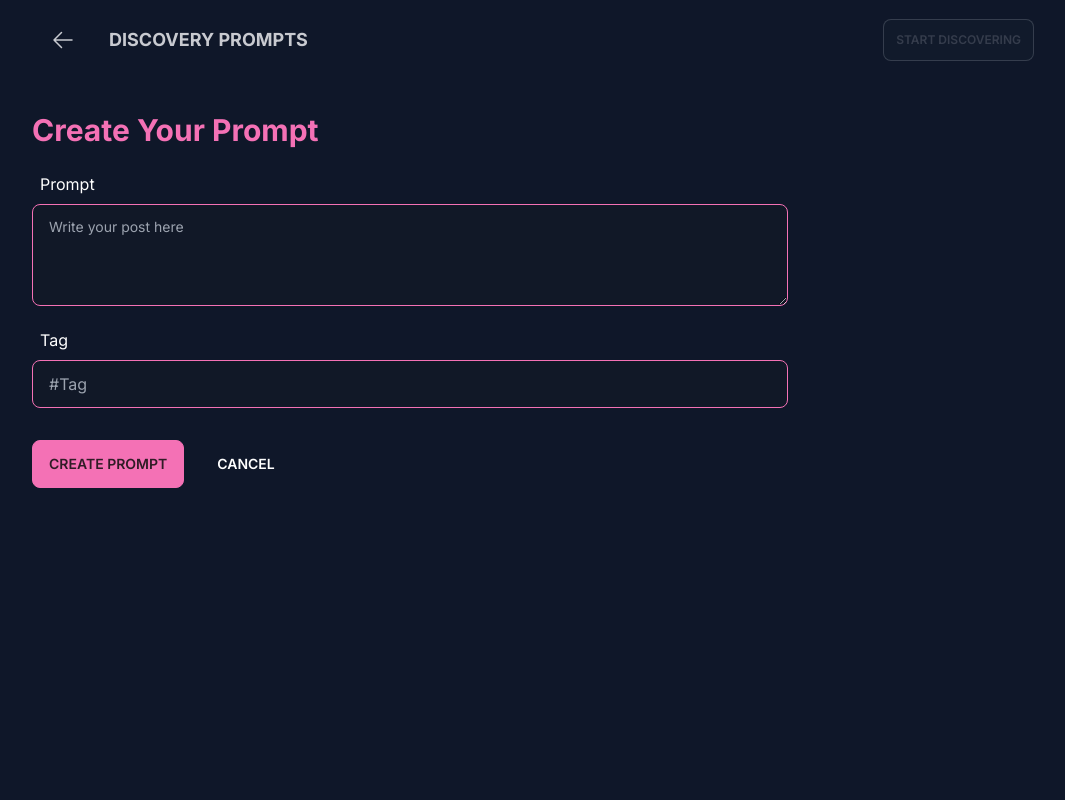
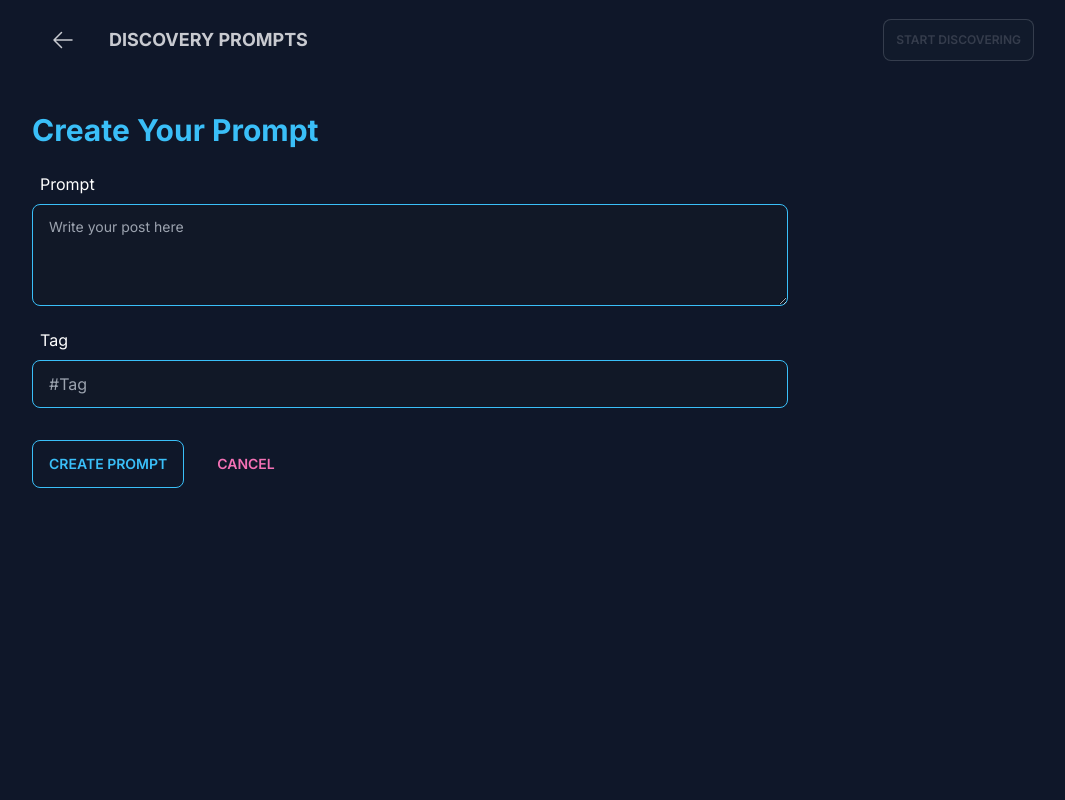
Before and after one commit to AdithyanA2005/Discovery_Prompts_NextJS, a Next.js app: page /new-prompt in a window 1280 px wide. Shown: the top 800 px of the page, without its empty margins (102-1167 px from the left). Built offline with nearby package versions, Linux system fonts and the light colour scheme; no server answers.

Commit message:
Small Theme Change

```diff
--- a/components/Navbar/BackBtn.tsx
+++ b/components/Navbar/BackBtn.tsx
@@ -11,7 +11,7 @@ export default function BackBtn({ }: Props) {
   return (
     <button
       onClick={handleOnClick}
-      className="btn btn-ghost hover:border btn-accent hover:text-accent outline-none font-bold"
+      className="btn btn-ghost hover:text-primary outline-none font-bold"
     >
       <svg xmlns="http://www.w3.org/2000/svg" fill="none" viewBox="0 0 24 24" stroke-width="1.5" stroke="currentColor" className="w-6 h-6">
         <path stroke-linecap="round" stroke-linejoin="round" d="M10.5 19.5L3 12m0 0l7.5-7.5M3 12h18" />
--- a/components/PromptFormSection/index.tsx
+++ b/components/PromptFormSection/index.tsx
@@ -20,7 +20,7 @@ export default function PromptFormSection({ type, tag, setTag, prompt, setPrompt
 
   return (
     <section className="px-1.5 my-[3vh] sm:my-[5vh] w-full max-w-3xl text-white">
-      <h1 className="mb-6 text-accent font-bold text-2xl capitalize sm:text-3xl">
+      <h1 className="text-primary mb-6 font-bold text-2xl capitalize sm:text-3xl">
         {type} Your Prompt
       </h1>
 
@@ -34,7 +34,7 @@ export default function PromptFormSection({ type, tag, setTag, prompt, setPrompt
             value={prompt}
             onChange={handlePromptChange}
             required={true}
-            className="textarea textarea-accent w-full bg-gray-900"
+            className="textarea textarea-primary w-full bg-gray-900"
             placeholder="Write your post here"
           />
         </div>
@@ -45,7 +45,7 @@ export default function PromptFormSection({ type, tag, setTag, prompt, setPrompt
           <input
             id="tag"
             type="text"
-            className="input input-bordered input-accent w-full bg-gray-900"
+            className="input input-bordered input-primary w-full bg-gray-900"
             value={tag}
             placeholder='#Tag'
             required={true}
@@ -56,12 +56,12 @@ export default function PromptFormSection({ type, tag, setTag, prompt, setPrompt
         {/* Action Buttons */}
         <div className="mt-4 flex gap-4">
           {/* Submit button */}
-          <button type="submit" disabled={submitting} className="btn btn-accent font-semibold">
+          <button type="submit" disabled={submitting} className="btn btn-primary btn-outline font-semibold">
             {submitting ? "Creating Prompt ..." : "Create Prompt"}
           </button>
 
           {/* Reset button */}
-          <button type="reset" className="btn btn-ghost btn-accent">
+          <button type="reset" className="btn text-accent btn-ghost btn-primary">
             Cancel
           </button>
         </div>
```
